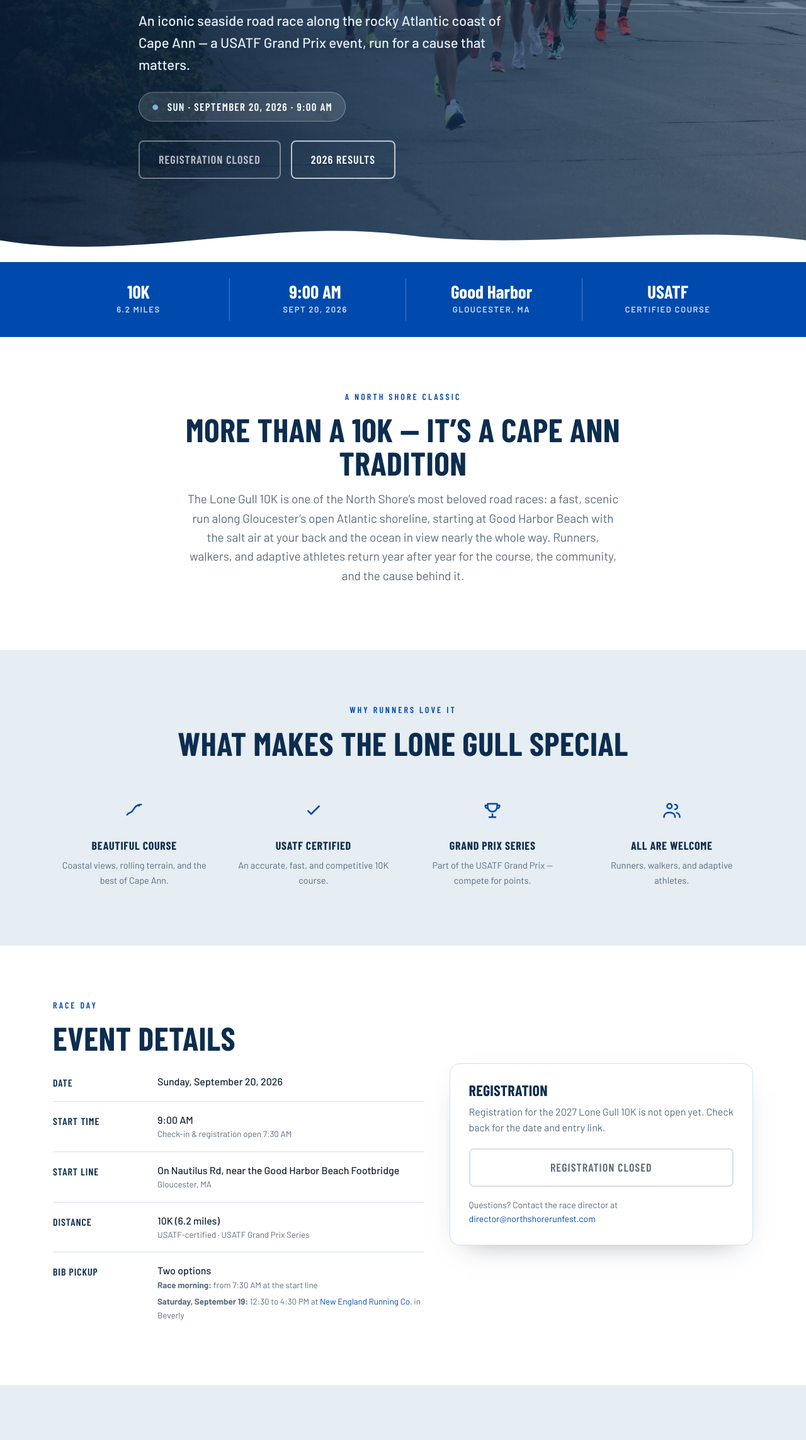
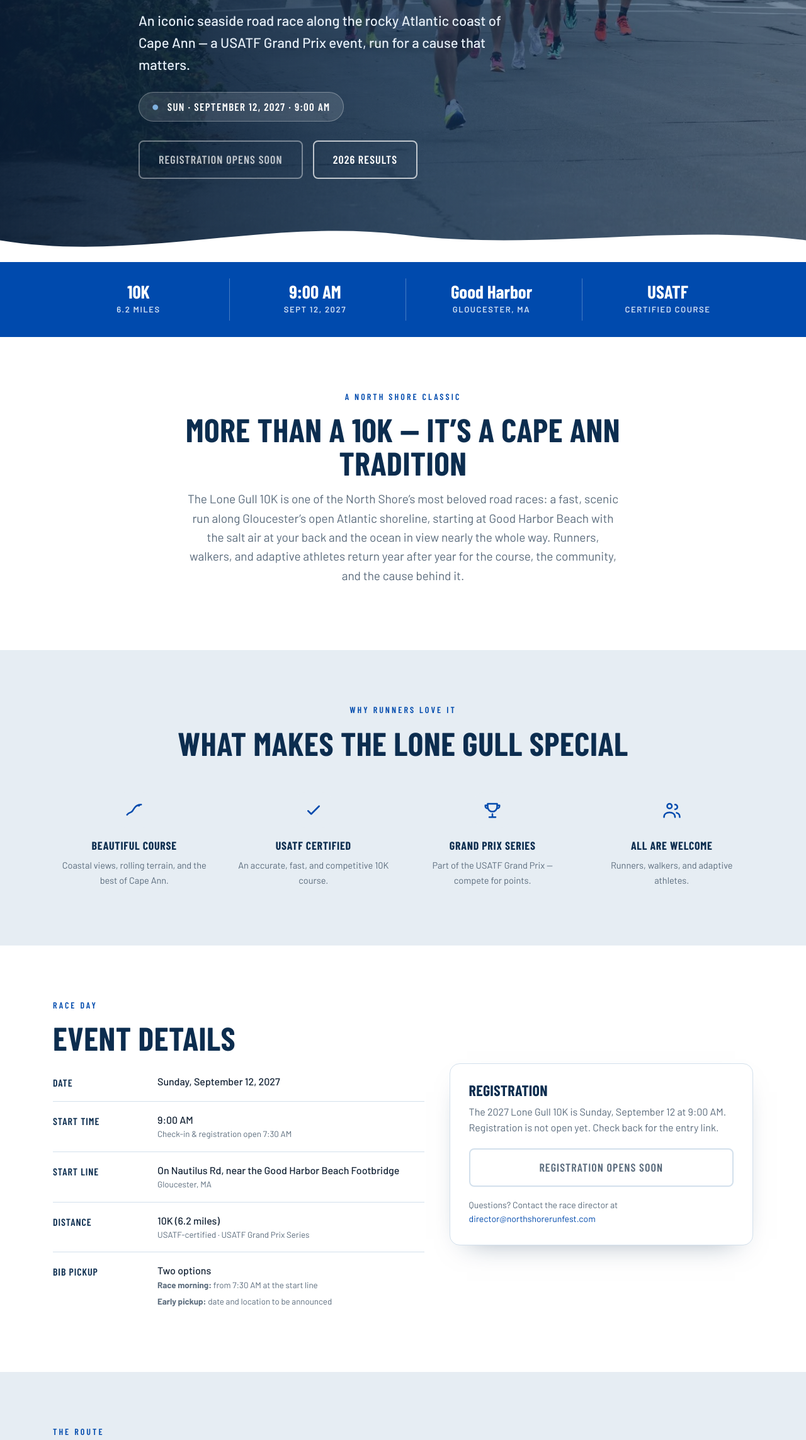
Before and after one commit to octocog/lone-gull-10k, a plain HTML site: page index.html in a window 1280 px wide. Shown: the part 514-2800 px from the top of the page at 63% size. Drawn offline with nearby package versions, Linux system fonts and the light colour scheme.

Commit message:
Set the 2027 race date: Sunday, September 12, 9:00 AM
- Date updated in the hero, stats bar, event details, registration card,
  closing banner, meta description and event structured data
- Registration buttons read Registration Opens Soon; the results page no
  longer links to the closed 2026 registration
- Early bib pickup marked to be announced
- North Shore Runfest promo no longer shows a date
- Hero text keeps its side padding on phones

Co-Authored-By: Claude Fable 5.2 <noreply@anthropic.com>

```diff
--- a/index.html
+++ b/index.html
@@ -18,7 +18,7 @@
 <meta charset="utf-8">
 <meta name="viewport" content="width=device-width, initial-scale=1">
 <title>Lone Gull 10K — Good Harbor Beach, Gloucester, MA · Cape Ann Road Race</title>
-<meta name="description" content="The Lone Gull 10K is an iconic seaside road race at Good Harbor Beach in Gloucester, MA. Scenic. Fast. Meaningful. Sunday, September 20, 2026. Proudly supporting CCCBSD.">
+<meta name="description" content="The Lone Gull 10K is an iconic seaside road race at Good Harbor Beach in Gloucester, MA. Scenic. Fast. Meaningful. Sunday, September 12, 2027. Proudly supporting CCCBSD.">
 <link rel="preconnect" href="https://fonts.googleapis.com">
 <link rel="preconnect" href="https://fonts.gstatic.com" crossorigin>
 <link href="https://fonts.googleapis.com/css2?family=Barlow+Condensed:wght@500;600;700&family=Barlow:wght@400;500;600;700&display=swap" rel="stylesheet">
@@ -212,6 +212,7 @@
     .gallery .ph:first-child{grid-column:span 2}
     .foot-main{grid-template-columns:1fr}
   }
+  @media (max-width:900px){.hero-inner{padding-left:24px;padding-right:24px}}
 </style>
 <script type="application/ld+json">
 {
@@ -219,7 +220,7 @@
   "@graph": [
     {
       "@type": "SportsEvent",
-      "@id": "https://lonegull10k.com/#race2026",
+      "@id": "https://lonegull10k.com/#race2027",
       "name": "Lone Gull 10K",
       "description": "A USATF certified 10K road race at Good Harbor Beach in Gloucester, Massachusetts, run as part of the USATF New England Grand Prix Series. Proudly supporting the Children's Center for Communication / Beverly School for the Deaf.",
       "url": "https://lonegull10k.com/",
@@ -227,8 +228,8 @@
         "https://lonegull10k.com/images/hero-coast.jpg",
         "https://lonegull10k.com/images/lone-gull-logo.png"
       ],
-      "startDate": "2026-09-20T09:00:00-04:00",
-      "endDate": "2026-09-20T12:00:00-04:00",
+      "startDate": "2027-09-12T09:00:00-04:00",
+      "endDate": "2027-09-12T12:00:00-04:00",
       "eventStatus": "https://schema.org/EventScheduled",
       "eventAttendanceMode": "https://schema.org/OfflineEventAttendanceMode",
       "sport": "Road running",
@@ -348,7 +349,7 @@
       <a href="results/">Results</a>
     </nav>
     <div class="nav-cta">
-      <span class="btn btn-off" aria-disabled="true">Registration Closed</span>
+      <span class="btn btn-off" aria-disabled="true">Registration Opens Soon</span>
       <button class="burger" aria-label="Menu" onclick="document.getElementById('mm').classList.toggle('open')">☰</button>
     </div>
   </div>
@@ -370,9 +371,9 @@
     <h1>Lone Gull<br>10K</h1>
     <p class="tag">Scenic. Fast. Meaningful. — Run Gloucester.</p>
     <p class="sub">An iconic seaside road race along the rocky Atlantic coast of Cape Ann — a USATF Grand Prix event, run for a cause that matters.</p>
-    <div class="datechip"><span class="dot">●</span> Sun · September 20, 2026 · 9:00 AM</div>
+    <div class="datechip"><span class="dot">●</span> Sun · September 12, 2027 · 9:00 AM</div>
     <div class="hero-btns">
-      <span class="btn btn-off on-dark" aria-disabled="true">Registration Closed</span>
+      <span class="btn btn-off on-dark" aria-disabled="true">Registration Opens Soon</span>
       <a class="btn btn-ghost" href="results/">2026 Results</a>
     </div>
   </div>
@@ -385,7 +386,7 @@
 <div class="stats">
   <div class="wrap">
     <div class="stat"><b>10K</b><span>6.2 Miles</span></div>
-    <div class="stat"><b>9:00 AM</b><span>Sept 20, 2026</span></div>
+    <div class="stat"><b>9:00 AM</b><span>Sept 12, 2027</span></div>
     <div class="stat"><b>Good Harbor</b><span>Gloucester, MA</span></div>
     <div class="stat"><b>USATF</b><span>Certified Course</span></div>
   </div>
@@ -439,18 +440,18 @@
     <h2 class="big">Event details</h2>
     <div class="detail-grid">
       <ul class="facts">
-        <li><span class="k">Date</span><span class="v">Sunday, September 20, 2026</span></li>
+        <li><span class="k">Date</span><span class="v">Sunday, September 12, 2027</span></li>
         <li><span class="k">Start Time</span><span class="v">9:00 AM<small>Check-in &amp; registration open 7:30 AM</small></span></li>
         <li><span class="k">Start Line</span><span class="v">On Nautilus Rd, near the Good Harbor Beach Footbridge<small>Gloucester, MA</small></span></li>
         <li><span class="k">Distance</span><span class="v">10K (6.2 miles)<small>USATF-certified · USATF Grand Prix Series</small></span></li>
         <li><span class="k">Bib Pickup</span><span class="v">Two options
           <small><b>Race morning:</b> from 7:30 AM at the start line</small>
-          <small><b>Saturday, September 19:</b> 12:30 to 4:30 PM at <a href="https://www.nerunningco.com/" target="_blank" rel="noopener">New England Running Co.</a> in Beverly</small></span></li>
+          <small><b>Early pickup:</b> date and location to be announced</small></span></li>
       </ul>
       <div class="cardbox">
         <h3>Registration</h3>
-        <p style="color:var(--muted);margin:0 0 20px">Registration for the 2027 Lone Gull 10K is not open yet. Check back for the date and entry link.</p>
-        <span class="btn btn-off" aria-disabled="true" style="width:100%;justify-content:center">Registration Closed</span>
+        <p style="color:var(--muted);margin:0 0 20px">The 2027 Lone Gull 10K is Sunday, September 12 at 9:00 AM. Registration is not open yet. Check back for the entry link.</p>
+        <span class="btn btn-off" aria-disabled="true" style="width:100%;justify-content:center">Registration Opens Soon</span>
         <p style="color:var(--muted);font-size:14px;margin:18px 0 0">Questions? Contact the race director at <a href="mailto:director@northshorerunfest.com">director@northshorerunfest.com</a></p>
       </div>
     </div>
@@ -508,7 +509,7 @@
         <p class="eyebrow">Also on the North Shore</p>
         <h3>Make it a season — run North Shore Runfest, too</h3>
         <p>Love racing the North Shore? Add another to your calendar. North Shore Runfest is a 5K &amp; 8K in Salem, MA — &ldquo;more than a race: it&rsquo;s an event.&rdquo;</p>
-        <p class="meta">5K &amp; 8K · Saturday, August 30, 2026 · Salem, MA</p>
+        <p class="meta">5K &amp; 8K · Salem, MA</p>
       </div>
       <div class="promo-cta">
         <a class="btn btn-royal" href="https://www.northshorerunfest.com" target="_blank" rel="noopener" style="background:#fff;color:var(--royal);border-color:#fff">Visit Runfest</a>
@@ -568,8 +569,8 @@
 <section class="finalcta">
   <div class="wrap">
     <h2>Ready to run the coast?</h2>
-    <p>Join us Sunday, September 20, 2026 for the Lone Gull 10K at Good Harbor Beach.</p>
-    <span class="btn btn-off on-dark" aria-disabled="true">Registration Closed</span>
+    <p>Join us Sunday, September 12, 2027 for the Lone Gull 10K at Good Harbor Beach.</p>
+    <span class="btn btn-off on-dark" aria-disabled="true">Registration Opens Soon</span>
   </div>
 </section>
 
```
Also changed, not shown: results/index.html (+3 -3 lines).
